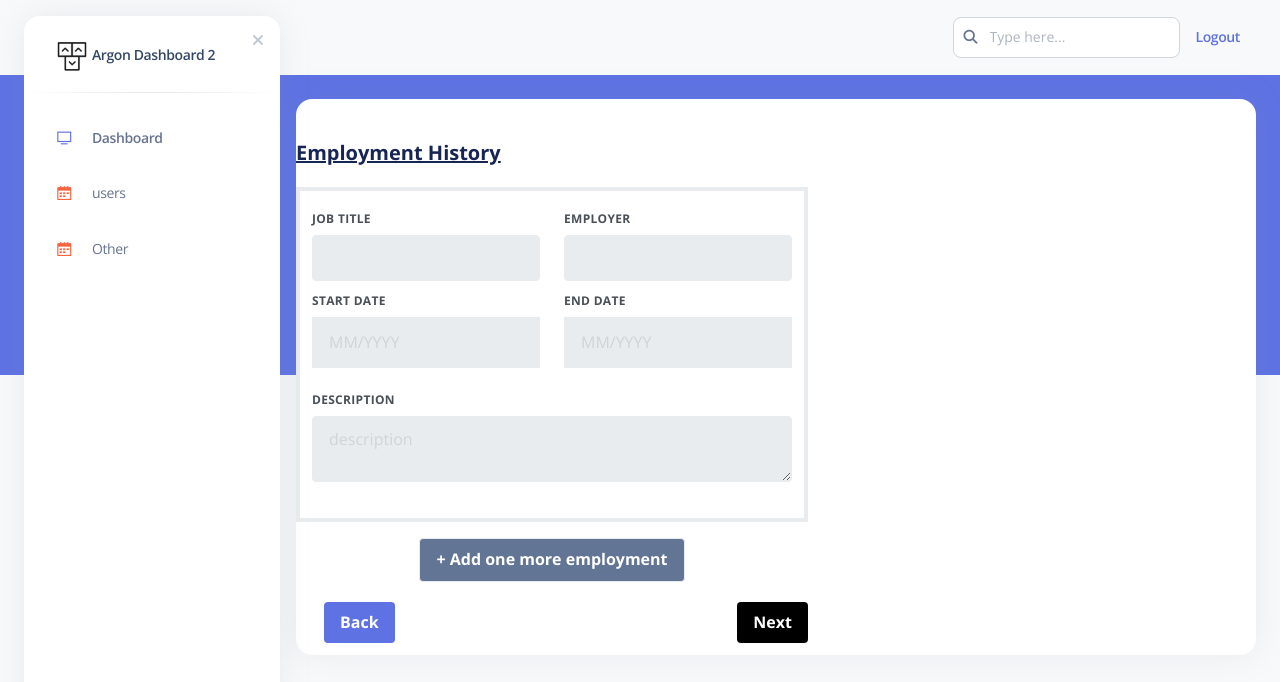
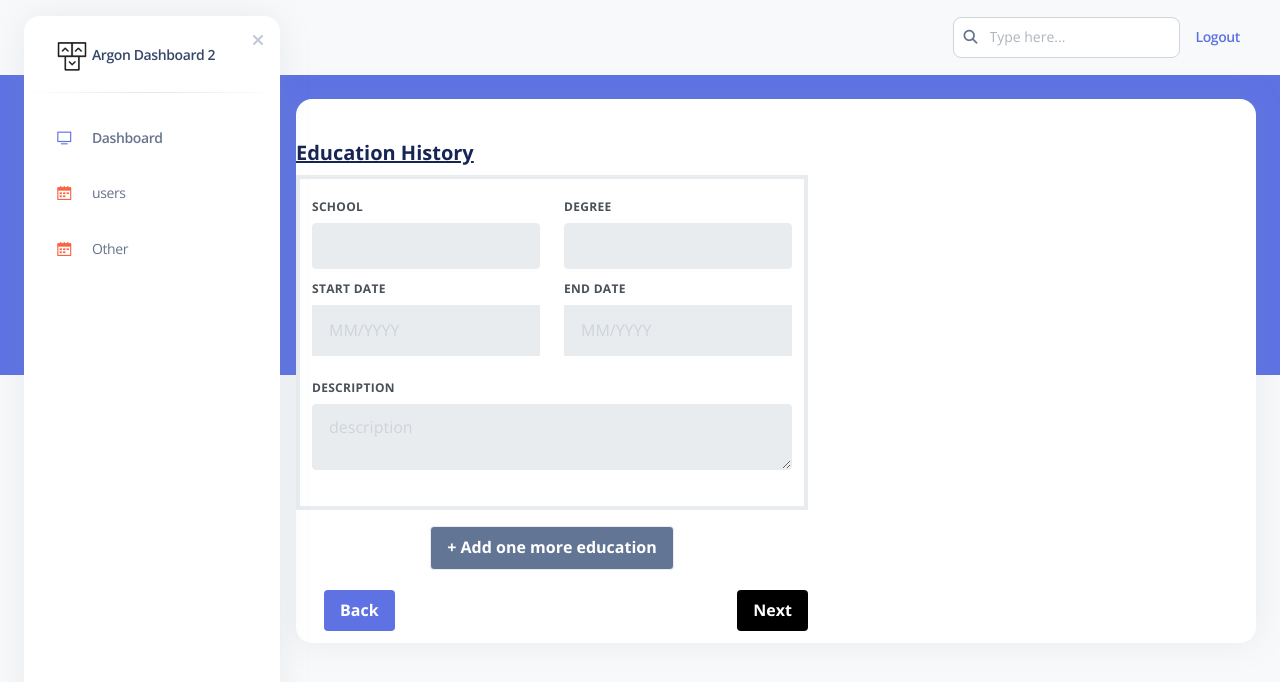
Before and after one commit to Sumittecorb/next-admin, a Next.js app: page /editUser in a window 1280 px wide. Shown: the top 682 px of the page. Built offline with nearby package versions, Linux system fonts and the light colour scheme; no server answers; the database is empty.

Commit message:
all education detail

```diff
--- a/src/app/(frontend)/(Dashboard)/editUser/page.tsx
+++ b/src/app/(frontend)/(Dashboard)/editUser/page.tsx
@@ -243,7 +243,8 @@ function EditProfile() {
                                             </div>
                                         </div>
                                     </div>} */}
-                                    <EmploymentHistory setIsNext={setIsNext}/>
+                                    {/* <EmploymentHistory setIsNext={setIsNext}/> */}
+                                    <EducationalDetail setIsNext={setIsNext}/>
                             </div>
                         </div>
                     </div>
--- a/src/components/personalDetail/educationalDetail/page.tsx
+++ b/src/components/personalDetail/educationalDetail/page.tsx
@@ -7,6 +7,7 @@ import { Controller, useForm } from "react-hook-form";
 const EducationalDetail = ({ setIsNext }: { setIsNext: any }) => {
 
     type ProfileValue = {
+        id: number
         school: string
         degree: string
         description: string;
@@ -20,12 +21,21 @@ const EducationalDetail = ({ setIsNext }: { setIsNext: any }) => {
     const { register, control, handleSubmit, getValues, formState: { errors } } = useForm<ProfileValue>();
     const [employmentHistory, setEmploymentHistory] = useState<ProfileValue[]>([
         {
+            id: 0,
             school: "",
             degree: "",
             description: "",
             startDate: "",
             endDate: ""
         }
+        // {
+        //     id: 0,
+        //     title: "",
+        //     employer: "",
+        //     description: "",
+        //     startDate: "",
+        //     endDate: "",
+        // },
     ]);
 
     const startChangeDate = (date: any) => {
@@ -37,9 +47,10 @@ const EducationalDetail = ({ setIsNext }: { setIsNext: any }) => {
     }
 
     const onsubmit = (data: any) => {
-        console.log(data, "data");
+        console.log(data.employment);
     }
     const addEducation = () => {
+        const newId = employmentHistory.length;
         const currentValues = getValues();
         const isCurrentEntryEmpty = (
             currentValues.school === "" ||
@@ -49,11 +60,12 @@ const EducationalDetail = ({ setIsNext }: { setIsNext: any }) => {
             currentValues.endDate === undefined
         );
 
-        if (isCurrentEntryEmpty) {
-            return;
-        }
+        // if (isCurrentEntryEmpty) {
+        //     return;
+        // }
 
         setEmploymentHistory([...employmentHistory, {
+            id: newId,
             school: "",
             degree: "",
             description: "",
@@ -80,10 +92,11 @@ const EducationalDetail = ({ setIsNext }: { setIsNext: any }) => {
                                         <input
                                             type="text"
                                             autoComplete='off'
-                                            {...register("school", { required: true })}
+                                            {...register(`employment[${employment.id}].school`, { required: true })}
                                             className={`appearance-none block w-full bg-gray-200 text-gray-700 border ${errors.school && "border-red-500"}  rounded py-3 px-4 mb-3 leading-tight focus:outline-none focus:bg-white`}
                                             id="school"
-                                            name="school" />
+                                            name={`employment[${employment.id}].school`}
+                                        />
                                     </div>
                                     <div className="w-full md:w-1/2 px-3">
                                         <label className="block uppercase tracking-wide text-gray-700 text-xs font-bold mb-2" htmlFor="grid-last-name">
@@ -92,10 +105,11 @@ const EducationalDetail = ({ setIsNext }: { setIsNext: any }) => {
                                         <input
                                             type="text"
                                             autoComplete='off'
-                                            {...register("degree", { required: true })}
+                                            {...register(`employment[${employment.id}].degree`, { required: true })}
                                             className={`appearance-none block w-full bg-gray-200 text-gray-700 border ${errors.degree && "border-red-500"}  rounded py-3 px-4 mb-3 leading-tight focus:outline-none focus:bg-white`}
-                                            id="name"
-                                            name="degree" />
+                                            id="degree"
+                                            name={`employment[${employment.id}].degree`}
+                                        />
                                     </div>
                                     <div className="w-full md:w-1/2 px-3">
                                         <label className="block uppercase tracking-wide text-gray-700 text-xs font-bold mb-2" htmlFor="grid-last-name">
@@ -109,22 +123,22 @@ const EducationalDetail = ({ setIsNext }: { setIsNext: any }) => {
                                                         autoComplete='off'
                                                         showMonthYearPicker
                                                         maxDate={today}
-                                                        onChange={(date) => {
-                                                            startChangeDate(date)
-                                                            field.onChange(date)
+                                                        onChange={(date: any) => {
+                                                            startChangeDate(date);
+                                                            field.onChange(date);
                                                         }}
-                                                        selected={startDate !== "" ? new Date(startDate) : null}
+                                                        selected={employment.startDate !== "" ? new Date(employment.startDate) : null}
                                                         value={startDate}
                                                         placeholderText="MM/YYYY"
                                                         showTimeInput={false}
                                                         className={`focus-visible:outline-none ${errors.startDate && "border-red-500"} w-full bg-gray-200 text-gray-700 border py-3 px-4`}
                                                         name="dob"
                                                         onKeyDown={(e) => {
-                                                            e.preventDefault();
+                                                            e.preventDefault()
                                                         }}
                                                     />
                                                 )}
-                                                {...register("startDate", {
+                                                {...register(`employment[${employment.id}].startDate`, {
                                                     required: true,
                                                 })}
                                             />
@@ -142,11 +156,11 @@ const EducationalDetail = ({ setIsNext }: { setIsNext: any }) => {
                                                         showMonthYearPicker
                                                         autoComplete='off'
                                                         maxDate={today}
-                                                        onChange={(date) => {
-                                                            startEndDate(date)
-                                                            field.onChange(date)
+                                                        onChange={(date: any) => {
+                                                            startEndDate(date);
+                                                            field.onChange(date);
                                                         }}
-                                                        selected={endDate !== "" ? new Date(endDate) : null}
+                                                        selected={employment.endDate !== "" ? new Date(employment.endDate) : null}
                                                         value={endDate}
                                                         placeholderText="MM/YYYY"
                                                         showTimeInput={false}
@@ -157,7 +171,7 @@ const EducationalDetail = ({ setIsNext }: { setIsNext: any }) => {
                                                         }}
                                                     />
                                                 )}
-                                                {...register("endDate", {
+                                                {...register(`employment[${employment.id}].endDate`, {
                                                     required: true,
                                                 })}
                                             />
@@ -170,8 +184,8 @@ const EducationalDetail = ({ setIsNext }: { setIsNext: any }) => {
                                             description
                                         </label>
                                         <textarea
-                                            {...register("description", { required: true })}
-                                            name="description"
+                                            {...register(`employment[${employment.id}].description`, { required: true })}
+                                            name={`employment[${employment.id}].description`}
                                             className={`appearance-none block w-full bg-gray-200 text-gray-700 border ${errors.description && "border-red-500"}  rounded py-3 px-4 mb-3 leading-tight focus:outline-none focus:bg-white`}
                                             id="description"
                                             placeholder="description"
--- a/src/components/personalDetail/employmentHistory/page.tsx
+++ b/src/components/personalDetail/employmentHistory/page.tsx
@@ -29,8 +29,6 @@ const EmploymentHistory = ({ setIsNext }: { setIsNext: any }) => {
         },
     ]);
 
-    console.log(employmentHistory, "employmentHistory");
-
 
     const addEmployment = async () => {
 
@@ -43,6 +41,11 @@ const EmploymentHistory = ({ setIsNext }: { setIsNext: any }) => {
             currentValues.startDate === undefined ||
             currentValues.endDate === undefined
         );
+
+        console.log(currentValues,"currentValues");
+
+        console.log(isCurrentEntryEmpty,"isCurrentEntryEmpty");
+
 
         // if (isCurrentEntryEmpty) {
         //     return;
@@ -59,9 +62,6 @@ const EmploymentHistory = ({ setIsNext }: { setIsNext: any }) => {
                 endDate: "",
             },
         ]);
-        const isFormValid = await trigger();
-        console.log(isFormValid, "isFormValid");
-
     }
 
     const startChangeDate = (date: any) => {
```
